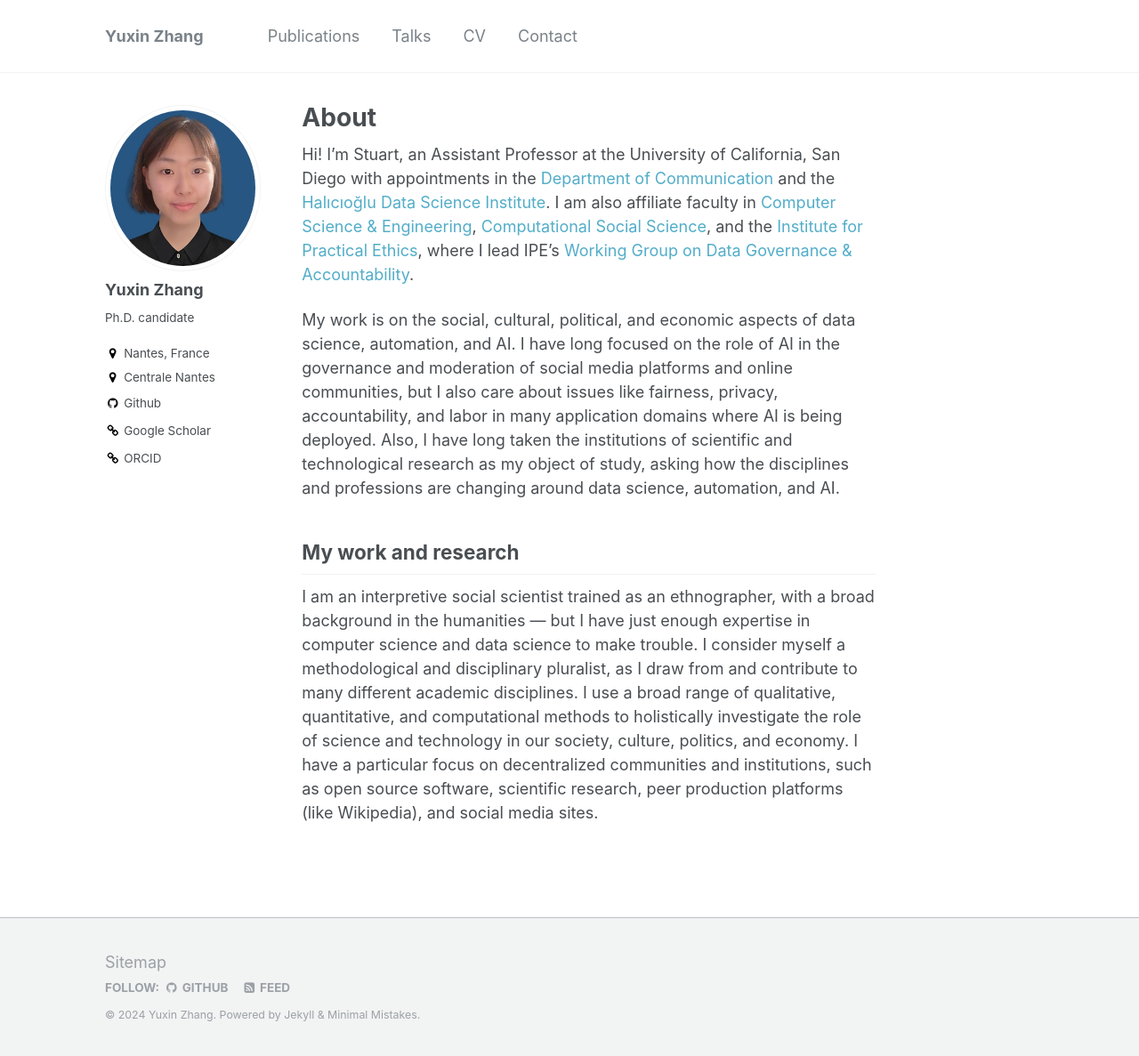
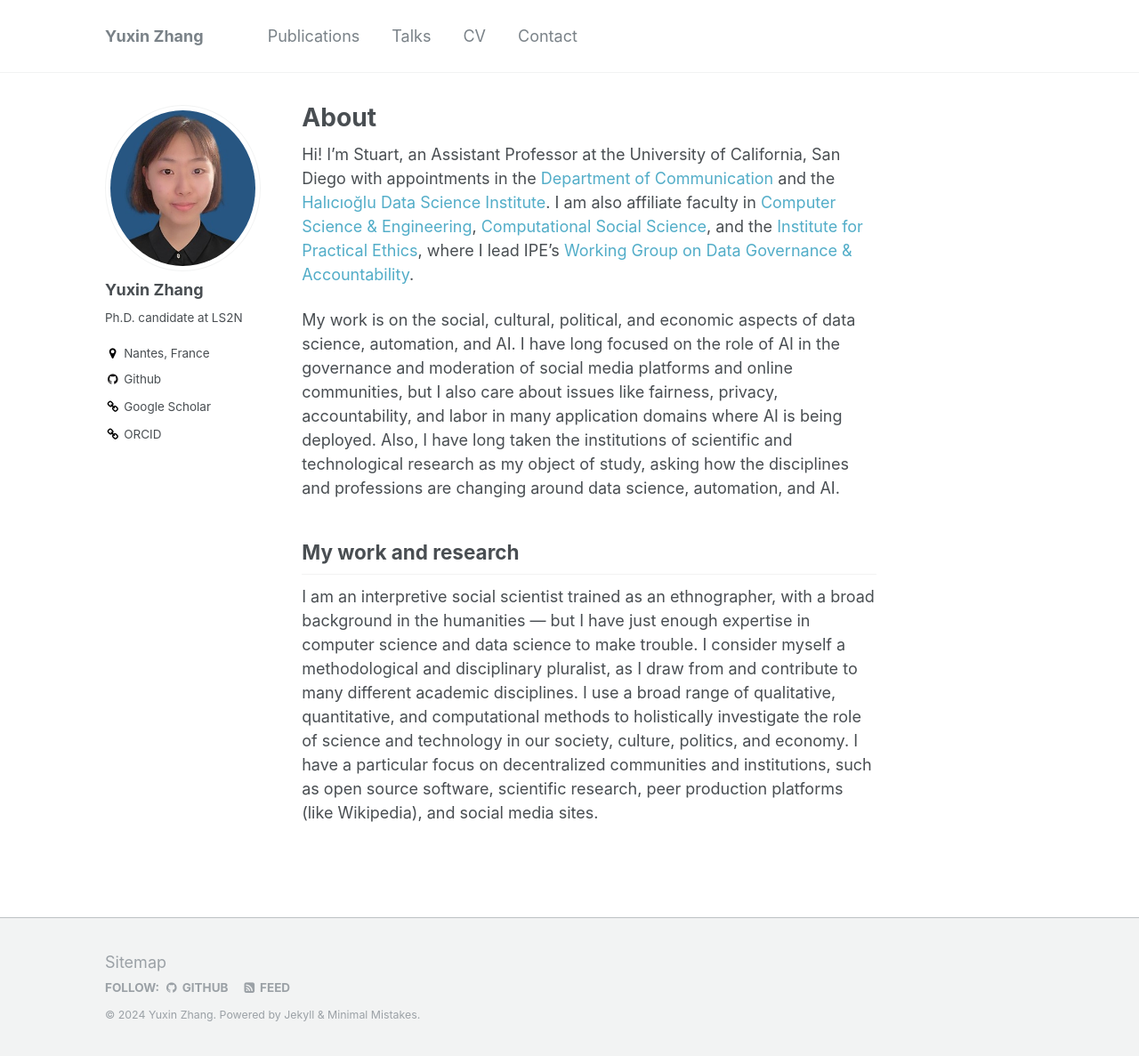
Before and after one commit to Yuxin-Zhang-Jasmine/Yuxin-Zhang-Jasmine.github.io, a Jekyll site: the page built from _pages/about.md, in a window 1280 px wide and 1187 px high. Shown: the whole window at 89% size. Built offline with Jekyll 4.4.1, drawn with Linux system fonts in a browser that asks for light colours.

Commit message:
Update _config.yml

```diff
--- a/_config.yml
+++ b/_config.yml
@@ -76,9 +76,9 @@ social:
 author:
   name             : "Yuxin Zhang"
   avatar           : "photo.png"
-  bio              : "Ph.D. candidate"
+  bio              : "Ph.D. candidate at LS2N"
   location         : "Nantes, France"
-  employer         : "Centrale Nantes"
+  employer         :
   googlescholar    : "https://scholar.google.com/citations?user=gSPbJ2AAAAAJ&hl=en"
   email            :
   uri              :
```
